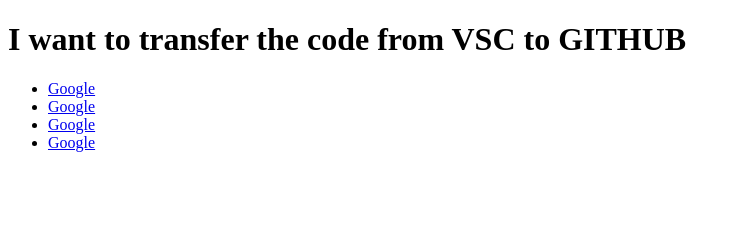
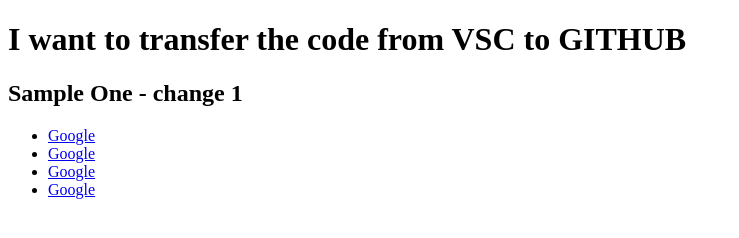
Before and after one commit to anilsahiti/transfer-to-git, a plain HTML site: page index.html in a window 1280 px wide. Shown: the whole page, without its empty margins (0-739 px from the left). Drawn offline with Linux system fonts and the light colour scheme.

Commit message:
change 1

```diff
--- a/index.html
+++ b/index.html
@@ -7,6 +7,7 @@
 </head>
 <body>
     <h1>I want to transfer the code from VSC to GITHUB</h1>
+    <h2>Sample One - change 1</h2>
     <ul>
         <li>
             <a href="google.com">Google</a>
```
